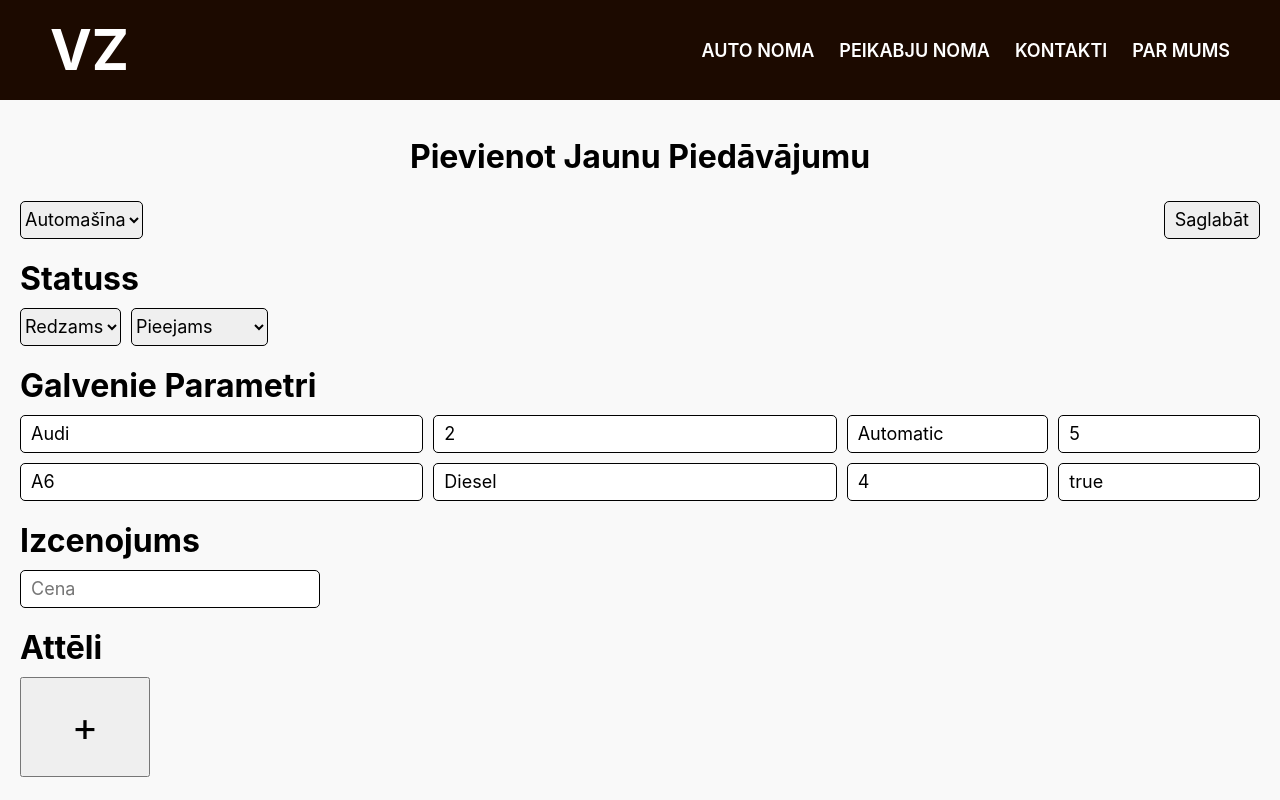
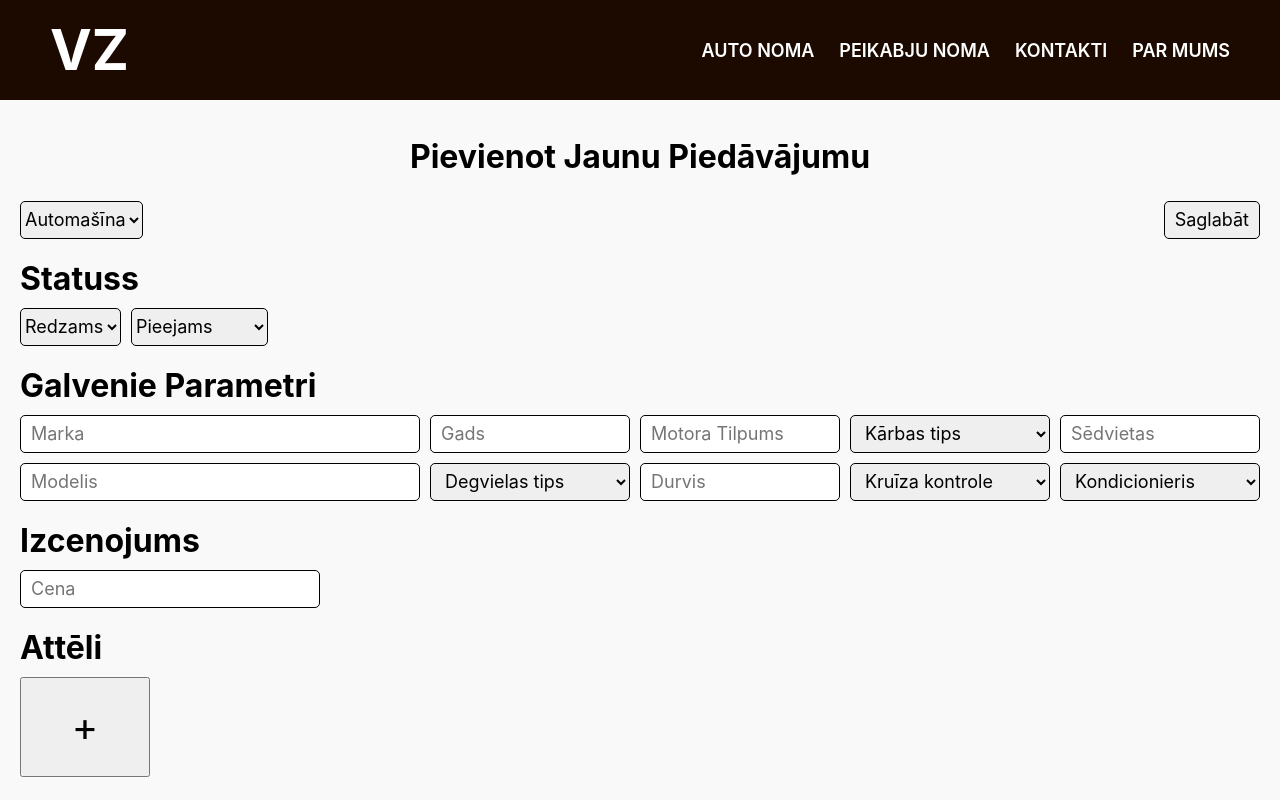
Before and after one commit to RainersLeitarts/autorent, a Next.js app in the folder client/: page /create_vehicle in a window 1280 px wide. Built offline with nearby package versions, Linux system fonts and the light colour scheme.

Commit message:
Added more create vehicle fields

```diff
--- a/client/models/vehicle.js
+++ b/client/models/vehicle.js
@@ -1,6 +1,14 @@
 import { Schema, model, models } from 'mongoose'
 
 const vehicleSchema = new Schema({
+    status: {
+        type: String,
+        required: true
+    },
+    visible: {
+        type: Boolean,
+        required: true
+    },
     make: {
         type: String,
         required: true
@@ -37,6 +45,14 @@ const vehicleSchema = new Schema({
         type: Boolean,
         required: true
     },
+    ac: {
+        type: Boolean,
+        required: true
+    },
+    price: {
+        type: Number,
+        required: true
+    },
     images: [String]
 }).set('timestamps', true)
 
--- a/client/pages/api/vehicles/add.js
+++ b/client/pages/api/vehicles/add.js
@@ -7,13 +7,10 @@ export default async (req, res) => {
         await connectMongo()
         console.log('Connected to DB!')
 
-        //send images to cloudinary and get image links
+        console.log('Creating vehicle...')
+        const vehicle = await Vehicle.create(req.body)
+        console.log('Vehicle created!')
 
-
-
-        console.log('Creating vehicle')
-        const vehicle = await Vehicle.create(req.body)
-        console.log('Vehicle created')
         res.json({ vehicle })
     } catch (error) {
         console.log(error)
--- a/client/pages/create_vehicle.js
+++ b/client/pages/create_vehicle.js
@@ -3,8 +3,6 @@ import Layout from '../components/Layout'
 import styles from '../styles/CreateVehicle.module.css'
 import { postVehicle } from '../redux/actions/ProductActions'
 import { useDispatch } from 'react-redux'
-
-
 
 const Section = ({ children, title }) => {
     return (
@@ -16,21 +14,32 @@ const Section = ({ children, title }) => {
 }
 
 const create_vehicle = () => {
+    const dispatch = useDispatch()
+    const [type, setType] = useState('automašīna')
 
-    const dispatch = useDispatch()
+    //generate inputs from values ex
+    //model: {
+    //    value: a6,
+    //    placeholder: 'Modelis'
+    //}
+
     const [values, setValues] = useState({
-        make: 'Audi',
-        model: 'A6',
-        year: 2005,
-        engineVolume: 2.0,
-        fuelType: 'Diesel',
-        gearbox: 'Automatic',
-        doors: 4,
-        seats: 5,
-        cruise: true,
+        status: 'Pieejams',
+        visible: true,
+        make: '',
+        model: '',
+        year: null,
+        engineVolume: null,
+        fuelType: '',
+        gearbox: '',
+        doors: null,
+        seats: null,
+        cruise: null,
+        ac: null,
+        price: null,
         images: []
     })
-    const { make, model, engineVolume, fuelType, gearbox, doors, seats, cruise } = values
+    const { status, visible, make, model, year, engineVolume, fuelType, gearbox, doors, seats, cruise, ac, price } = values
     const [images, setImages] = useState([])
     const fileInput = useRef(null)
 
@@ -50,8 +59,6 @@ const create_vehicle = () => {
     const handleChange = e => {
         const files = e.target.files
 
-        console.log(files)
-
         setImages(prev => {
             return [...prev, ...files]
         })
@@ -62,29 +69,23 @@ const create_vehicle = () => {
     }
 
     const handleSubmit = async () => {
-        // const formData = new FormData()
-        // formData.append('upload_preset', 'vehicle-images')
-
-        // //Try n not use state
-        // await Promise.all(images.map(image => {
-        //     formData.append('file', image)
-        //     uploadImages(formData).then(response => {
-        //         console.log(response)
-        //         setImgUrls(curr =>{
-        //             return [...curr, response.toString()]
-        //         })
-        //     })
-        // }))
-
         dispatch(postVehicle(values, images))
     }
 
+    const handleChangeType = (e) => {
+        setType(e.target.value)
+    }
+
+
+    useEffect(() => {
+        console.table(values)
+    }, [values])
 
     return (
         <Layout>
             <h1 className={styles.createTitle}>Pievienot Jaunu Piedāvājumu</h1>
             <div className={styles.controls}>
-                <select className={`${styles.input} ${styles.types}`}>
+                <select value={type} onChange={handleChangeType} className={`${styles.input} ${styles.types}`}>
                     <option value={'automašīna'} >Automašīna</option>
                     <option value={'piekabe'} >Piekabe</option>
                 </select>
@@ -93,11 +94,11 @@ const create_vehicle = () => {
             </div>
             <Section title='Statuss'>
                 <div className={styles.status}>
-                    <select className={`${styles.input} ${styles.statusInput}`}>
-                        <option value={'enabled'} >Redzams</option>
-                        <option value={'disabled'} >Paslēpts</option>
+                    <select value={visible} onChange={handleFormInput('visible')} className={`${styles.input} ${styles.statusInput}`}>
+                        <option value={true} >Redzams</option>
+                        <option value={false} >Paslēpts</option>
                     </select>
-                    <select className={`${styles.input} ${styles.statusInput}`}>
+                    <select value={status} onChange={handleFormInput('status')} className={`${styles.input} ${styles.statusInput}`}>
                         <option value={'available'} >Pieejams</option>
                         <option value={'unavailable'} >Nav pieejams</option>
                     </select>
@@ -106,13 +107,33 @@ const create_vehicle = () => {
             <Section title='Galvenie Parametri'>
                 <div className={styles.inputsContainer}>
                     <input value={make} onChange={handleFormInput('make')} placeholder='Marka' className={`${styles.input} ${styles.small}`} type='text' />
-                    <input value={engineVolume} onChange={handleFormInput('engineVolume')} placeholder='Motora Tilpums' className={`${styles.input} ${styles.small}`} type='number' list='makes' />
-                    <input value={gearbox} onChange={handleFormInput('gearbox')} placeholder='Kārbas tips' className={`${styles.input} ${styles.small}`} type='text' list='makes' />
-                    <input value={seats} onChange={handleFormInput('seats')} placeholder='Sēdvietas' className={`${styles.input} ${styles.small}`} type='number' list='makes' />
-                    <input value={model} onChange={handleFormInput('model')} placeholder='Modelis' className={`${styles.input} ${styles.small}`} type='text' list='makes' />
-                    <input value={fuelType} onChange={handleFormInput('fuelType')} placeholder='Degvielas tips' className={`${styles.input} ${styles.small}`} type='text' list='makes' />
-                    <input value={doors} onChange={handleFormInput('doors')} placeholder='Durvis' className={`${styles.input} ${styles.small}`} type='number' list='makes' />
-                    <input value={cruise} onChange={handleFormInput('cruise')} placeholder='Kruīza kontrole' className={`${styles.input} ${styles.small}`} type='text' list='makes' />
+                    <input value={year} onChange={handleFormInput('year')} placeholder='Gads' className={`${styles.input} ${styles.small}`} type='text' />
+                    <input value={engineVolume} onChange={handleFormInput('engineVolume')} placeholder='Motora Tilpums' className={`${styles.input} ${styles.small}`} type='number' />
+                    <select value={gearbox} onChange={handleFormInput('gearbox')} placeholder='Kārbas tips' className={`${styles.input} ${styles.small}`} type='text'>
+                        <option >Kārbas tips</option>
+                        <option value={'Dīzelis'} >Manuāla</option>
+                        <option value={'Benzīns'} >Automātiska</option>
+                    </select>
+                    <input value={seats} onChange={handleFormInput('seats')} placeholder='Sēdvietas' className={`${styles.input} ${styles.small}`} type='number' />
+                    <input value={model} onChange={handleFormInput('model')} placeholder='Modelis' className={`${styles.input} ${styles.small}`} type='text' />
+                    <select value={fuelType} onChange={handleFormInput('fuelType')} placeholder='Degvielas tips' className={`${styles.input} ${styles.small}`} type='text'>
+                        <option >Degvielas tips</option>
+                        <option value={'Dīzelis'} >Dīzelis</option>
+                        <option value={'Benzīns'} >Benzīns</option>
+                        <option value={'Elektrība'} >Elektrība</option>
+                        <option value={'Hibrīds'} >Hibrīds</option>
+                    </select>
+                    <input value={doors} onChange={handleFormInput('doors')} placeholder='Durvis' className={`${styles.input} ${styles.small}`} type='number' />
+                    <select value={cruise} onChange={handleFormInput('cruise')} placeholder='Kruīza kontrole' className={`${styles.input} ${styles.small}`} type='text'>
+                        <option >Kruīza kontrole</option>
+                        <option value={true} >Ir</option>
+                        <option value={false} >Nav</option>
+                    </select>
+                    <select value={ac} onChange={handleFormInput('ac')} placeholder='Kondicionieris' className={`${styles.input} ${styles.small}`} type='text'>
+                        <option value={true} >Kondicionieris</option>
+                        <option value={true} >Ir</option>
+                        <option value={false} >Nav</option>
+                    </select>
                     <datalist className={`${styles.input} ${styles.small}`} id='makes'>
                         {makes.map((make, key) => {
                             return <option key={key} value={make} />
@@ -121,7 +142,7 @@ const create_vehicle = () => {
                 </div>
             </Section>
             <Section title='Izcenojums'>
-                <input placeholder='Cena' className={`${styles.input} ${styles.small}`} type='' list='makes' />
+                <input value={price} onChange={handleFormInput('price')} placeholder='Cena' className={`${styles.input} ${styles.small}`} type='' />
             </Section>
             <Section title='Attēli'>
                 <div className={styles.imagesContainer}>
--- a/client/styles/CreateVehicle.module.css
+++ b/client/styles/CreateVehicle.module.css
@@ -7,7 +7,7 @@
 .inputsContainer{
     width: 100%;
     display: grid;
-    grid-template-columns: 2fr 2fr 1fr 1fr;
+    grid-template-columns: 2fr 1fr 1fr 1fr 1fr;
     column-gap: 10px;
     row-gap: 10px;
 }
```
Also changed, not shown: client/actions/vehicles.js (deleted, +0 -29 lines).
